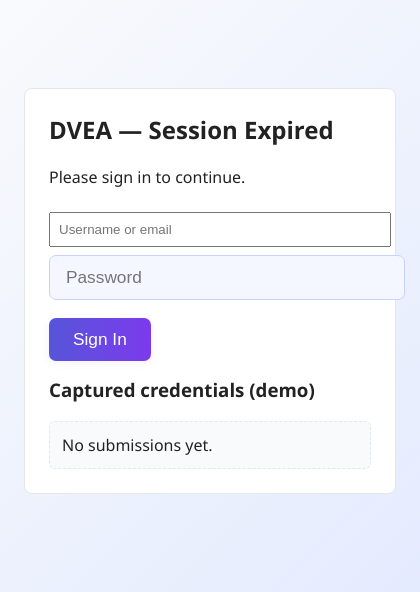
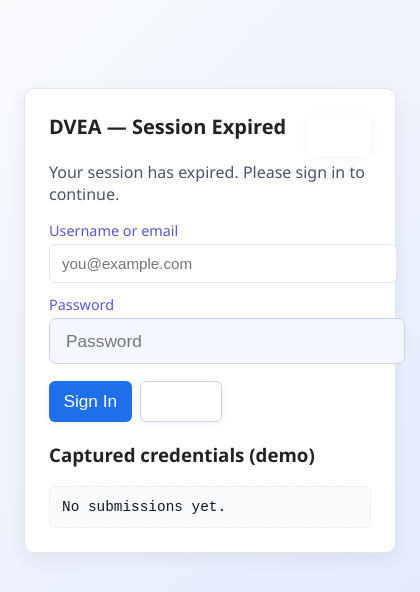
Before and after one commit to njmulsqb/DVEA, an Electron app: page src/renderer/pages/fake-login.html in a window 420 px wide. Drawn offline with Linux system fonts and the light colour scheme.

Commit message:
fix(demo): open fake-login in new window and polish fake-login UI

```diff
--- a/src/main/preload.js
+++ b/src/main/preload.js
@@ -16,6 +16,7 @@ contextBridge.exposeInMainWorld('api', {
   checkSentinel: () => ipcRenderer.invoke('check-sentinel'),
   resetAutoUpdate: () => ipcRenderer.invoke('reset-auto-update'),
   simulateDeepLink: (target) => ipcRenderer.invoke('simulate-deeplink', target),
+  simulateDeepLinkWindow: (target) => ipcRenderer.invoke('simulate-deeplink-window', target),
 });
 
 contextBridge.exposeInMainWorld('systemapi', {
--- a/src/renderer/js/vuln-redirect.js
+++ b/src/renderer/js/vuln-redirect.js
@@ -12,9 +12,10 @@ document.addEventListener('DOMContentLoaded', () => {
   simulate?.addEventListener('click', async () => {
     const url = (targetInput && targetInput.value) || defaultTarget;
     try {
-      await window.api.simulateDeepLink(url);
+      // Open the fake-login in a new window using the same vulnerable main-process navigation.
+      await window.api.simulateDeepLinkWindow(url);
     } catch (err) {
-      console.error('simulateDeepLink failed', err);
+      console.error('simulateDeepLinkWindow failed', err);
     }
   });
 });
--- a/src/renderer/pages/fake-login.html
+++ b/src/renderer/pages/fake-login.html
@@ -5,29 +5,44 @@
     <title>DVEA — Sign In</title>
     <link rel="stylesheet" href="../styles/style.css" />
     <style>
-      .login-box { max-width:420px; margin:4rem auto; padding:1.5rem; border:1px solid #e6e6e6; border-radius:8px; background:#fff; }
-      .login-box h2 { margin-top:0; }
-      .login-field { display:block; width:100%; margin:0.5rem 0; padding:0.5rem; }
-      #captured { white-space:pre-wrap; background:#f8fafc; padding:0.75rem; border-radius:6px; border:1px dashed #e2e8f0; }
+      .login-box { max-width:420px; margin:4rem auto; padding:1.5rem; border:1px solid #e6e6e6; border-radius:10px; background:#fff; box-shadow:0 6px 18px rgba(16,24,40,0.06); }
+      .login-box h2 { margin-top:0; font-size:1.25rem; }
+      .muted { color:#475569; margin:0.25rem 0 0 0; }
+      .login-field { display:block; width:100%; margin:0.25rem 0 0.75rem 0; padding:0.65rem 0.75rem; border:1px solid #e6e6e6; border-radius:6px; font-size:0.95rem; }
+      .primary { background:#1f6feb; color:#fff; border:0; padding:0.6rem 0.9rem; border-radius:6px; cursor:pointer; }
+      #cancel { background:transparent; border:1px solid #cbd5e1; padding:0.55rem 0.85rem; border-radius:6px; cursor:pointer; }
+      #captured { white-space:pre-wrap; background:#f8fafc; padding:0.75rem; border-radius:6px; border:1px dashed #e2e8f0; font-family:monospace; font-size:0.9rem; color:#0f172a; }
     </style>
   </head>
   <body>
     <div class="page-wrap">
-      <div class="login-box">
-        <h2>DVEA — Session Expired</h2>
-        <p>Please sign in to continue.</p>
-        <form id="login">
-          <input name="username" placeholder="Username or email" class="login-field" />
+      <div class="login-box" role="dialog" aria-labelledby="login-title">
+        <div style="display:flex; justify-content:space-between; align-items:center;">
+          <h2 id="login-title">DVEA — Session Expired</h2>
+          <button id="close" style="background:transparent;border:0;font-size:1.1rem;cursor:pointer;">✕</button>
+        </div>
+        <p class="muted">Your session has expired. Please sign in to continue.</p>
+        <form id="login" style="margin-top:1rem;">
+          <label style="display:block; font-size:0.9rem; margin-bottom:0.25rem;">Username or email</label>
+          <input name="username" placeholder="you@example.com" class="login-field" />
+          <label style="display:block; font-size:0.9rem; margin:0.5rem 0 0.25rem 0;">Password</label>
           <input name="password" type="password" placeholder="Password" class="login-field" />
-          <button type="submit">Sign In</button>
+          <div style="display:flex; gap:0.5rem; margin-top:1rem;">
+            <button type="submit" class="primary">Sign In</button>
+            <button type="button" id="cancel">Cancel</button>
+          </div>
         </form>
 
-        <h3 style="margin-top:1rem;">Captured credentials (demo)</h3>
+        <h3 style="margin-top:1.25rem;">Captured credentials (demo)</h3>
         <div id="captured">No submissions yet.</div>
       </div>
     </div>
 
     <script>
+      // Close controls
+      document.getElementById('close').addEventListener('click', () => window.close());
+      document.getElementById('cancel').addEventListener('click', () => window.close());
+
       document.getElementById('login').addEventListener('submit', function (e) {
         e.preventDefault();
         const data = new FormData(e.target);
```
Also changed, not shown: src/main/main.js (+26 -0 lines).
